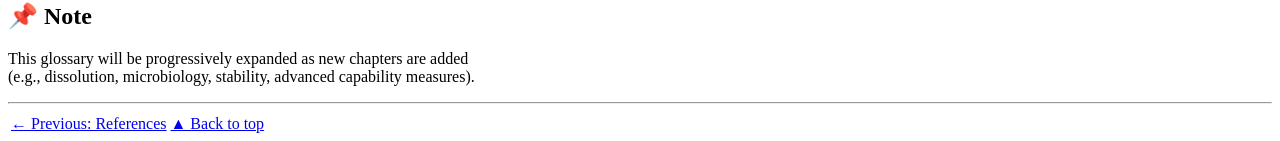
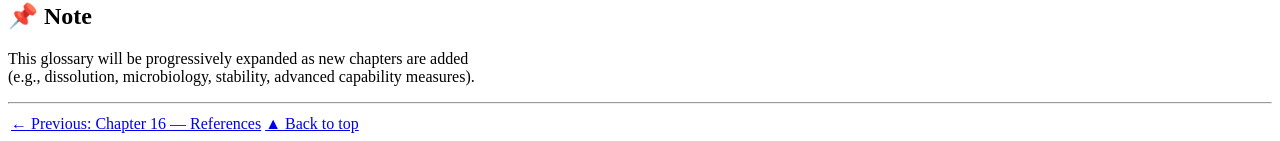
Before and after one commit to rbonfichi/monte-carlo-gmp-pharma, a Jekyll site: the page built from docs/chapters/chapter17_glossary.md, in a window 1280 px wide. Shown: the part 1578-1719 px from the top of the page. Built offline with Jekyll 4.4.1, drawn with Linux system fonts in a browser that asks for light colours; our own code applies the rules of GitHub Pages for plain Markdown files.

Commit message:
Update previous chapter link in glossary

```diff
--- a/docs/chapters/chapter17_glossary.md
+++ b/docs/chapters/chapter17_glossary.md
@@ -83,4 +83,4 @@ This glossary will be progressively expanded as new chapters are added
 
 ---
 
-[← Previous: References](chapter15_references.md) | [▲ Back to top](https://rbonfichi.github.io/monte-carlo-gmp-pharma/#table-of-contents)
+[← Previous: Chapter 16 — References](chapter16_references.md) | [▲ Back to top](https://rbonfichi.github.io/monte-carlo-gmp-pharma/#table-of-contents)
```
